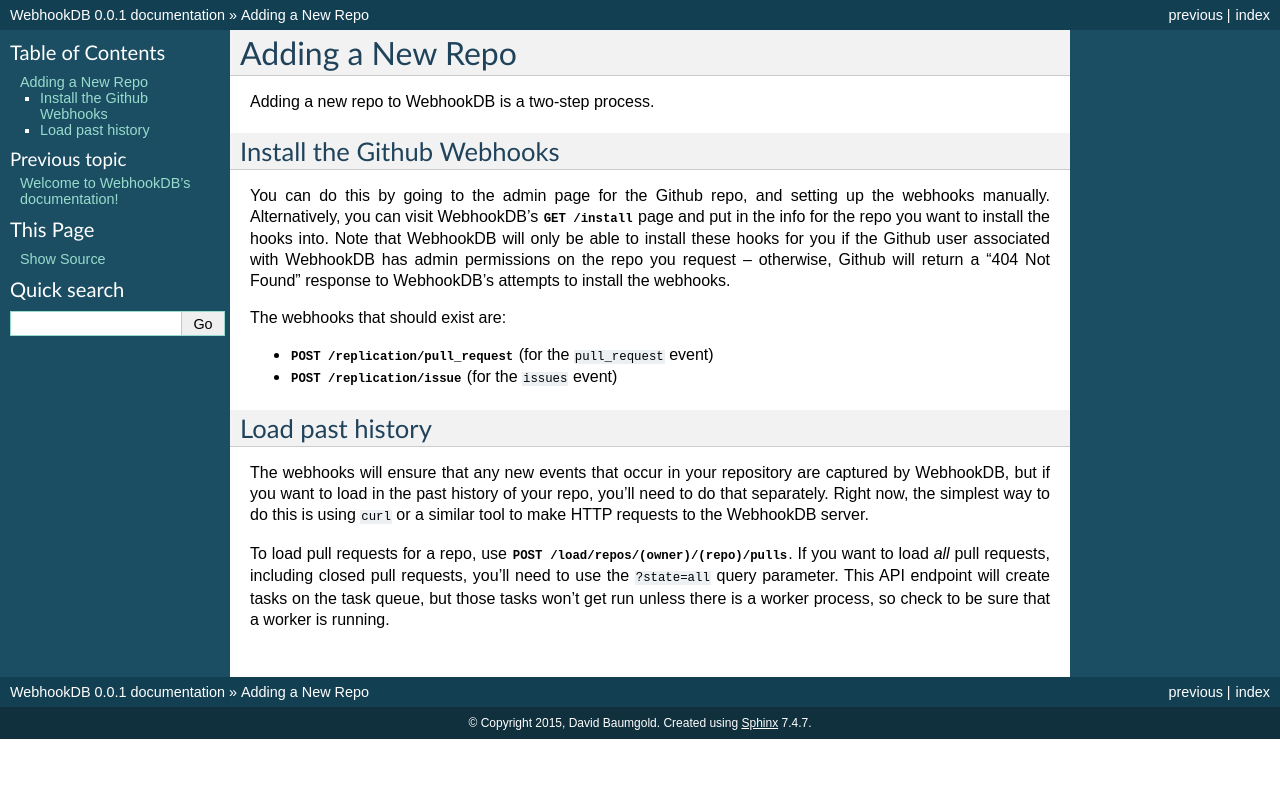
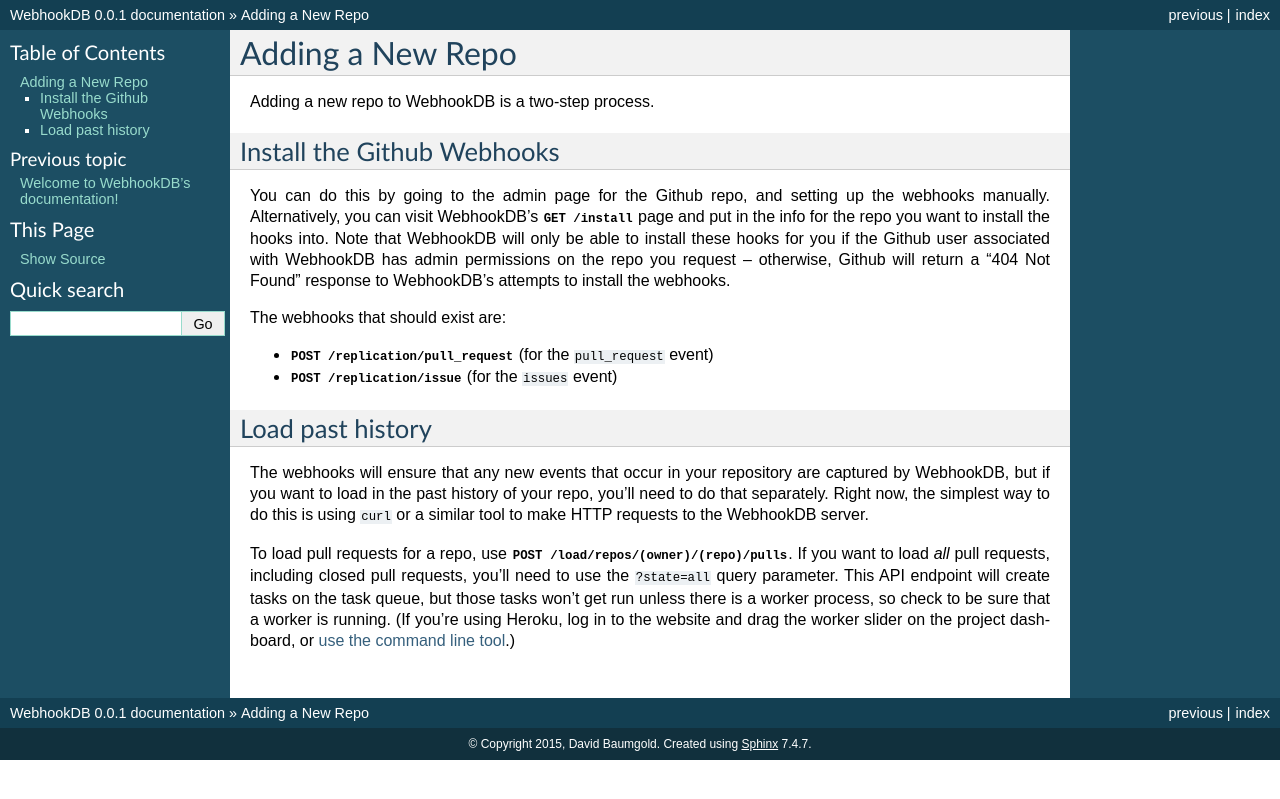
Before and after one commit to singingwolfboy/webhookdb, a Sphinx documentation site: the page built from docs/add-new-repo.rst, in a window 1280 px wide. Shown: the top 799 px of the page. Built offline with Sphinx 7.4.7, drawn with Linux system fonts in a browser that asks for light colours; pages that are not in the unit, such as notebooks, are missing from menus.

Commit message:
Link to Heroku docs for scaling workers

```diff
--- a/docs/add-new-repo.rst
+++ b/docs/add-new-repo.rst
@@ -29,4 +29,6 @@
 If you want to load *all* pull requests, including closed pull requests, you'll
 need to use the ``?state=all`` query parameter. This API endpoint will create
 tasks on the task queue, but those tasks won't get run unless there is a worker
-process, so check to be sure that a worker is running.
+process, so check to be sure that a worker is running. (If you're using Heroku,
+log in to the website and drag the worker slider on the project dashboard, or
+`use the command line tool <https://devcenter.heroku.com/articles/scaling>`_.)
```
